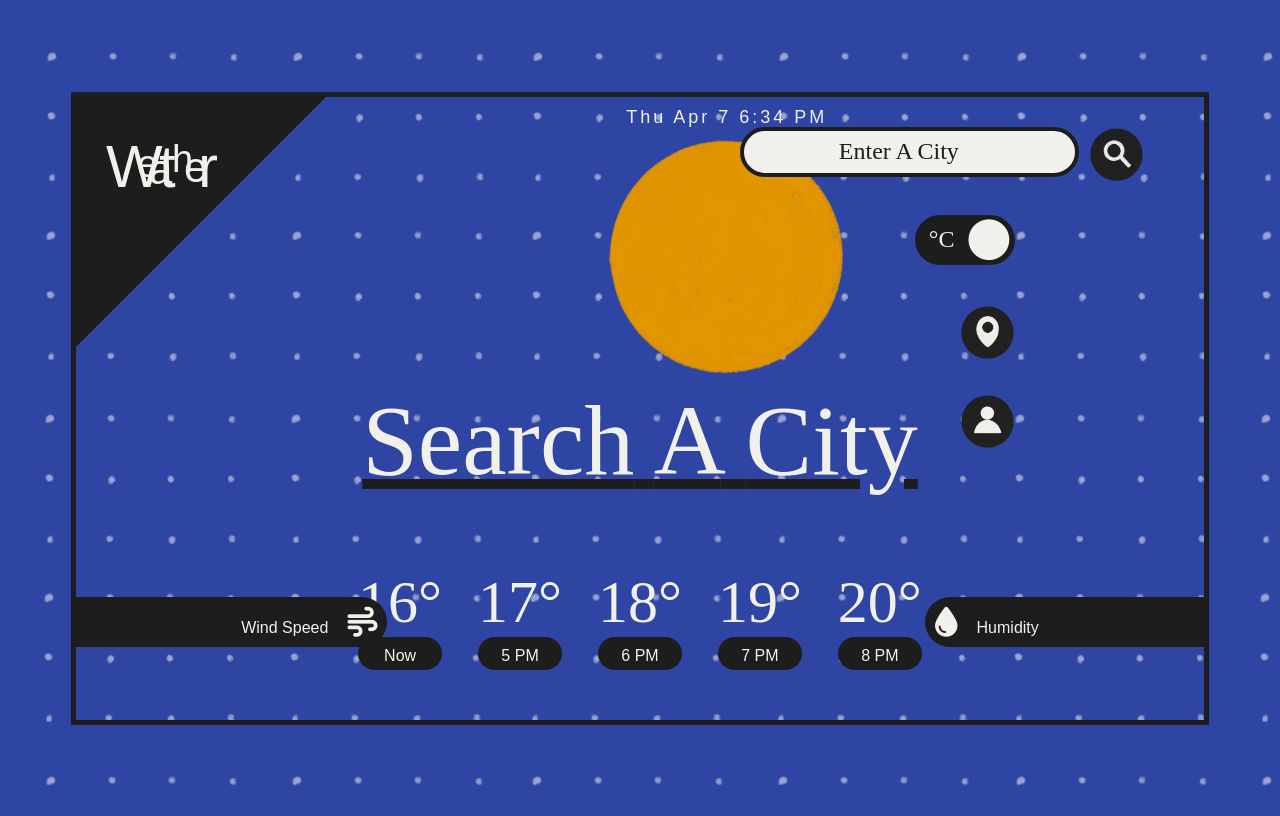
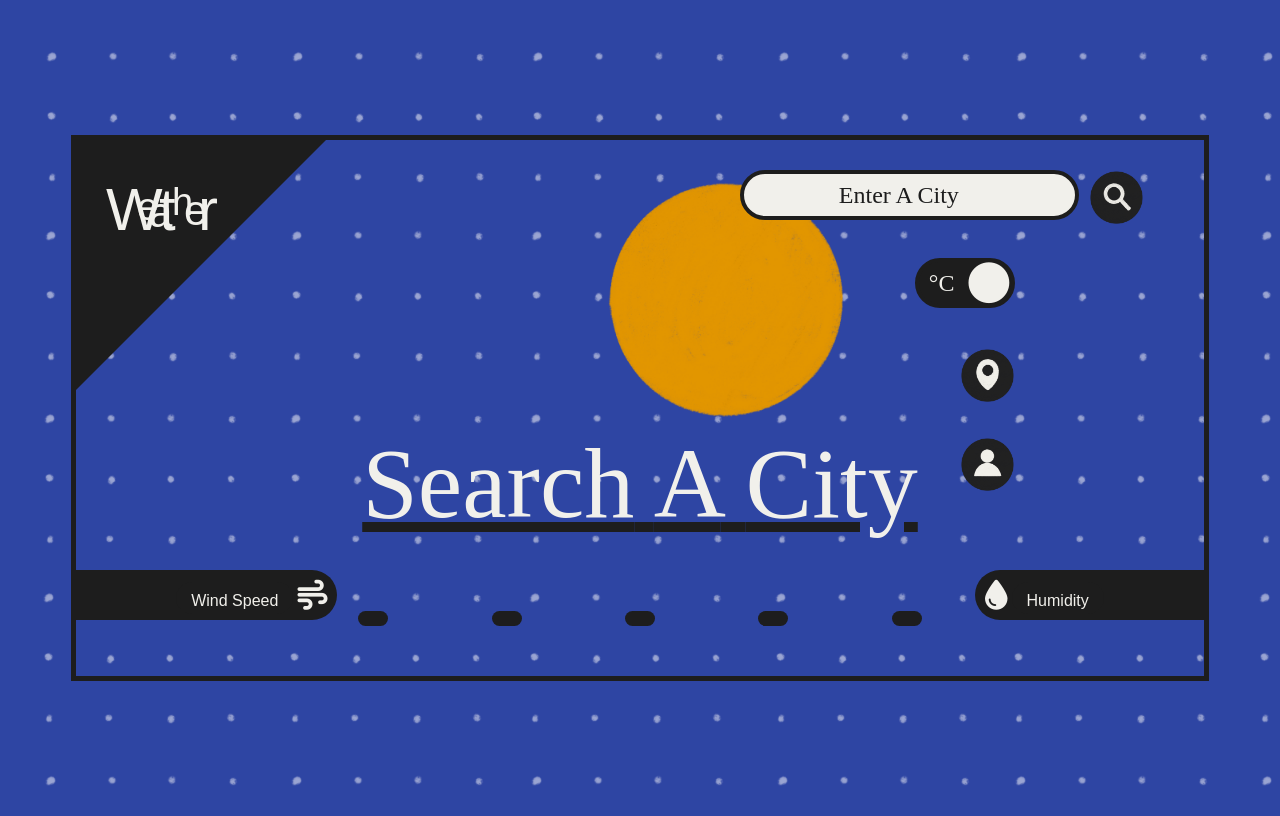
Before and after one commit to vsenapathi/Vathsalya-weather, a plain HTML site: page index.html in a window 1280 px wide. Shown: the top 816 px of the page. Drawn offline with nearby package versions, Linux system fonts and the light colour scheme; no server answers.

Commit message:
stylized landing page

```diff
--- a/index.html
+++ b/index.html
@@ -80,7 +80,7 @@
       </header>
 
       <section class="hero">
-        <div class="date-time">Thu Apr 7 6:34 PM</div>
+        <div class="date-time"></div>
 
         <div class="descriptor">
           <span class="condition-description">Search</span>
@@ -104,28 +104,28 @@
 
       <section class="forecast">
         <span class="current">
-          <div class="currentTemp headline">16°</div>
-          <div class="currentTime subtitle">Now</div>
+          <div class="currentTemp headline"></div>
+          <div class="currentTime subtitle"></div>
         </span>
 
         <span class="plus1hr">
-          <div class="forecastTempPlus1 headline">17°</div>
-          <div class="forecastTimePlus1 subtitle">5 PM</div>
+          <div class="forecastTempPlus1 headline"></div>
+          <div class="forecastTimePlus1 subtitle"></div>
         </span>
 
         <span class="plus2hr">
-          <div class="forecastTempPlus2 headline">18°</div>
-          <div class="forecastTimePlus2 subtitle">6 PM</div>
+          <div class="forecastTempPlus2 headline"></div>
+          <div class="forecastTimePlus2 subtitle"></div>
         </span>
 
         <span class="plus3hr">
-          <div class="forecastTempPlus3 headline">19°</div>
-          <div class="forecastTimePlus3 subtitle">7 PM</div>
+          <div class="forecastTempPlus3 headline"></div>
+          <div class="forecastTimePlus3 subtitle"></div>
         </span>
 
         <span class="plus4hr">
-          <div class="forecastTempPlus4 headline">20°</div>
-          <div class="forecastTimePlus4 subtitle">8 PM</div>
+          <div class="forecastTempPlus4 headline"></div>
+          <div class="forecastTimePlus4 subtitle"></div>
         </span>
       </section>
       <span class="humidity">
--- a/src/hello.js
+++ b/src/hello.js
@@ -22,14 +22,21 @@ function formatDateTime(epoch, timezone) {
   });
 
   let bgCondition = parseInt(timeCondition);
+  console.log(bgCondition);
 
   if (bgCondition >= 6 && bgCondition <= 18) {
     document.body.style.backgroundImage = "url('src/images/light-gray-bg.png')";
     document.body.style.color = "#1d1d1d";
+  } else {
+    document.body.style.backgroundImage = "url('src/images/dark_blue_bg.png')";
+    document.body.style.color = "#f1f0eb";
   }
 
   let dtHeader = document.querySelector(".date-time");
   dtHeader.innerHTML = localDt;
+
+  let currentTime = document.querySelector(".currentTime");
+  currentTime.innerHTML = "Now";
 
   let plus1hr = timePlus1.toLocaleString("en-US", {
     timeZone: `${timezone}`,
@@ -65,7 +72,6 @@ function formatDateTime(epoch, timezone) {
 }
 
 function formatDisplay(response) {
-  console.log(response.data);
   let currentTemp = document.querySelector(".currentTemp");
   currentTemp.innerHTML = `${Math.round(response.data.current.temp)}°`;
 
@@ -222,5 +228,3 @@ let unitToggle = document.querySelector(".checkbox");
 unitToggle.addEventListener("change", convertUnit);
 
 let apiKey = "389591576a5c2ac7834f2735d7f36205";
-
-goLocate("London");
--- a/src/style.css
+++ b/src/style.css
@@ -21,7 +21,7 @@ body {
   align-items: center;
   background-image: url(./images/dark_blue_bg.png);
   color: #f1f0eb;
-  transition: background-image 400ms ease-in-out;
+  transition: all 400ms ease-in-out;
 }
 
 .wrapper {
@@ -224,6 +224,7 @@ button.submit:hover {
   position: absolute;
   top: 10px;
   left: 740px;
+  transition: all 400ms ease-in-out;
 }
 
 .descriptor {
@@ -234,12 +235,14 @@ button.submit:hover {
   text-decoration: underline;
   text-decoration-color: #1d1d1d;
   text-decoration-thickness: 10px;
+  transition: all 400ms ease-in-out;
 }
 .condition-icon {
   z-index: -5;
   position: absolute;
   top: 10px;
   left: 700px;
+  transition: all 400ms ease-in-out;
 }
 
 .forecast {
@@ -251,11 +254,13 @@ button.submit:hover {
   margin: 0 auto;
   padding-top: 70px;
   padding-bottom: 50px;
+  transition: all 400ms ease-in-out;
 }
 
 .headline {
   font-family: "Voga", serif;
   font-size: 75px;
+  transition: all 400ms ease-in-out;
 }
 
 .fa-droplet,
@@ -271,6 +276,7 @@ button.submit:hover {
   color: #f1f0eb;
   padding: 10px 15px 5px 15px;
   border-radius: 50px;
+  transition: all 400ms ease-in-out;
 }
 
 .windspeed {
@@ -281,6 +287,7 @@ button.submit:hover {
   border-radius: 0px 50px 50px 0px;
   top: 500px;
   left: 0px;
+  transition: all 400ms ease-in-out;
 }
 
 .humidity {
@@ -291,6 +298,7 @@ button.submit:hover {
   border-radius: 50px 0px 0px 50px;
   top: 500px;
   right: 0px;
+  transition: all 400ms ease-in-out;
 }
 
 @media (max-width: 1440px) {
@@ -316,3 +324,21 @@ button.submit:hover {
     font-size: 60px;
   }
 }
+
+@media (max-height: 100vh) {
+  .hover-text {
+    width: 150px;
+    bottom: 150px;
+    right: 130px;
+  }
+
+  .humidity {
+    top: 430px;
+    padding: 10px 100px 10px 10px;
+  }
+
+  .windspeed {
+    top: 430px;
+    padding: 10px 10px 10px 100px;
+  }
+}
```
